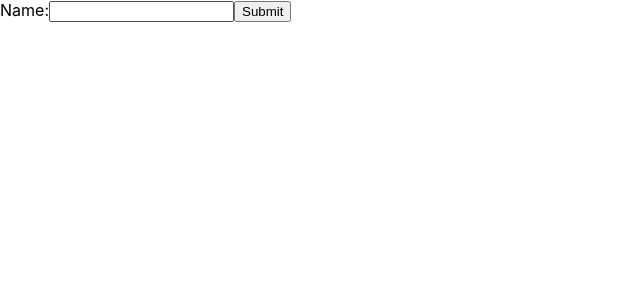
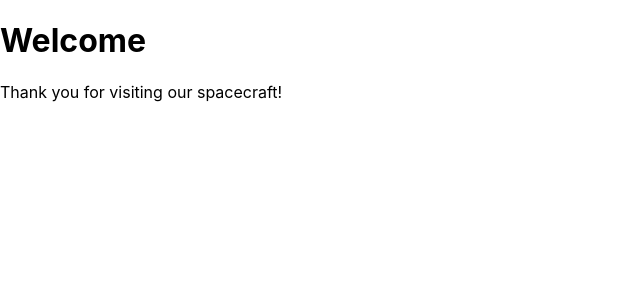
Before and after one commit to k-yamasaki-zakisan/react-introduction, a React (Create React App) app: page / in a window 1280 px wide. Shown: the top 300 px of the page, without its empty margins (0-640 px from the left). Built offline with nearby package versions, Linux system fonts and the light colour scheme.

Commit message:
[add]子要素表示

```diff
--- a/src/index.js
+++ b/src/index.js
@@ -168,37 +168,192 @@
 //   document.getElementById('root')
 // );
 
-class NameForm extends React.Component {
-  constructor(props) {
-    super(props);
-    this.state = {value: ''};
-    this.handleChange = this.handleChange.bind(this)
-  }
+// class NameForm extends React.Component {
+//   constructor(props) {
+//     super(props);
+//     this.state = {value: ''};
+//     this.handleChange = this.handleChange.bind(this)
+//   }
 
-  handleChange(event) {
-    this.setState({value: event.target.value});
-  }
+//   handleChange(event) {
+//     this.setState({value: event.target.value});
+//   }
 
-  handleSubmit(event) {
-    alert('A name was submitted: ' + this.state.value);
-    event.preventDefault();
-  }
+//   handleSubmit(event) {
+//     alert('A name was submitted: ' + this.state.value);
+//     event.preventDefault();
+//   }
 
-  render() {
-    return (
-      <form onSubmit={this.handleSubmit}>
-        <label>
-          Name:
-          <input type="text" value={this.state.value} onChange={this.handleChange} />
-        </label>
-        <input type="submit" value="Submit" />
-      </form>
-    );
-  }
+//   render() {
+//     return (
+//       <form onSubmit={this.handleSubmit}>
+//         <label>
+//           Name:
+//           <input type="text" value={this.state.value} onChange={this.handleChange} />
+//         </label>
+//         <input type="submit" value="Submit" />
+//       </form>
+//     );
+//   }
+// }
+
+// ReactDOM.render(
+//   <NameForm />,
+//   document.getElementById('root')
+// );
+
+// class EssayForm extends React.Component {
+//   constructor(props) {
+//     super(props)
+//     this.state = {
+//       value: 'Please write an essay about your favorite DOM element.'
+//     };
+//     this.bandleChange = this.handleChange.bind(this);
+//     this.handleSubmit = this.handleSubmit.bind(this);
+//   }
+
+//   handleChange(event) {
+//     this.setState({value: event.target.value});
+//   }
+
+//   handleSubmit(event) {
+//     alert('An essay was submitted: ' + this.state.value);
+//     event.preventDefault();
+//   }
+
+//   render() {
+//     return (
+//       <form onSubmit={this.handleSubmit}>
+//         <label>
+//           Essay:
+//           <textarea value={this.state.value} onChange={this.handleChange} />
+//         </label>
+//         <input type="submit" value="Submit" />
+//       </form>
+//     )
+//   }
+// }
+
+// ReactDOM.render(
+//   <EssayForm />,
+//   document.getElementById('root')
+// );
+
+// class FlavorForm extends React.Component {
+//   constructor(props) {
+//     super(props);
+//     this.state = {value: 'coconut'};
+
+//     this.handleChange = this.handleChange.bind(this);
+//     this.handleSubmit = this.handleSubmit.bind(this);
+//   }
+
+//   handleChange(event) {
+//     this.setState({value: event.target.value});
+//   }
+
+//   handleSubmit(event) {
+//     alert('Your favorite flavor is: ' + this.state.value);
+//     event.preventDefault();
+//   }
+
+//   render() {
+//     return (
+//       <form onSubmit={this.handleSubmit}>
+//         <label>
+//           Pick your favorite flavor:
+//           <select value={this.state.value} onChange={this.handleChange}>
+//             <option value="grapefruit">Grapefruit</option>
+//             <option value="lime">Lime</option>
+//             <option value="coconut">Coconut</option>
+//             <option value="mango">Mango</option>
+//           </select>
+//         </label>
+//         <input type="submit" value="Submit" />
+//       </form>
+//     );
+//   }
+// }
+
+// ReactDOM.render(
+//   <FlavorForm />,
+//   document.getElementById('root')
+// );
+
+// class Reservation extends React.Component {
+//   constructor(props) {
+//     super(props);
+//     this.state = {
+//       isGoing: true,
+//       numberOfGuests: 2
+//     };
+
+//     this.handleInputChange = this.handleInputChange.bind(this);
+//   }
+
+//   handleInputChange(event) {
+//     const target = event.target;
+//     const value = target.type === 'checkbox' ? target.checked : target.value;
+//     const name = target.name;
+
+//     this.setState({
+//       [name]: value
+//     });
+//   }
+
+//   render() {
+//     return (
+//       <form>
+//         <label>
+//           Is going:
+//           <input
+//             name="isGoing"
+//             type="checkbox"
+//             checked={this.state.isGoing}
+//             onChange={this.handleInputChange} />
+//         </label>
+//         <br />
+//         <label>
+//           Number of guests:
+//           <input
+//             name="numberOfGuests"
+//             type="number"
+//             value={this.state.numberOfGuests}
+//             onChange={this.handleInputChange} />
+//         </label>
+//       </form>
+//     );
+//   }
+// }
+
+// ReactDOM.render(
+//   <Reservation />,
+//   document.getElementById('root')
+// );
+
+function FancyBorder(props) {
+  return (
+    <div className={'FancyBorder FancyBorder-' + props.color}>
+      {props.children}
+    </div>
+  );
+}
+
+function WelcomeDialog() {
+  return (
+    <FancyBorder color="blue">
+      <h1 className="Dialog-title">
+        Welcome
+      </h1>
+      <p className="Dialog-message">
+        Thank you for visiting our spacecraft!
+      </p>
+    </FancyBorder>
+  );
 }
 
 ReactDOM.render(
-  <NameForm />,
+  <WelcomeDialog />,
   document.getElementById('root')
 );
 
```
